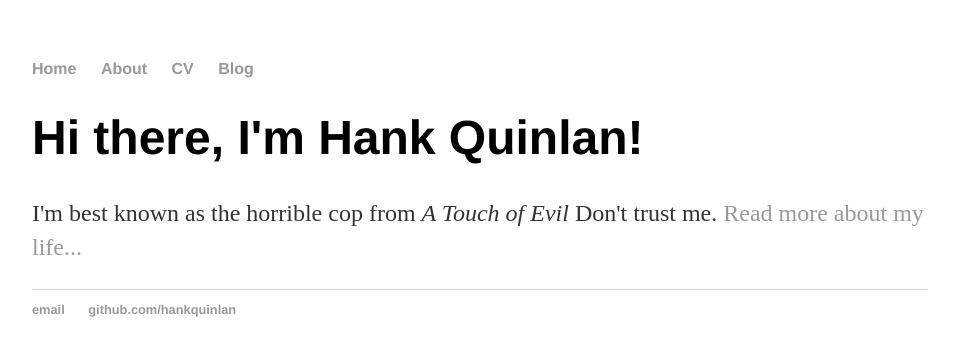
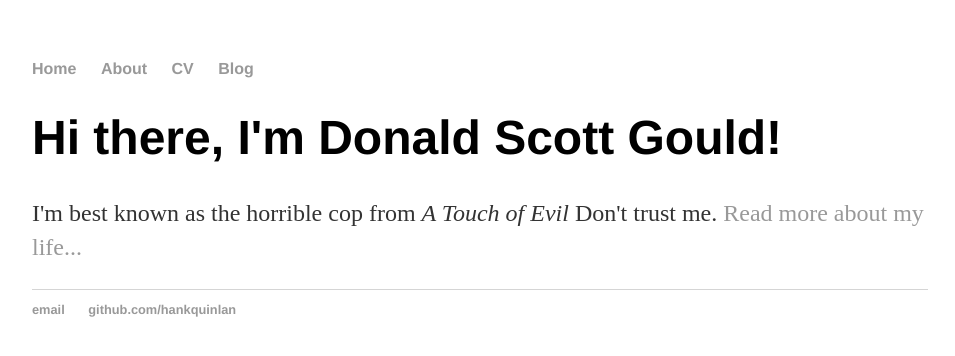
Before and after one commit to dscottgould/dscottgould.github.io, a Jekyll site: the page built from index.html, in a window 1280 px wide. Shown: the top 356 px of the page, without its empty margins (160-1115 px from the left). Built offline with Jekyll 4.4.1, drawn with Linux system fonts in a browser that asks for light colours.

Commit message:
Update index.html

```diff
--- a/index.html
+++ b/index.html
@@ -3,6 +3,6 @@ layout: default
 title: Hank Quinlan, Horrible Cop
 ---
 <div class="blurb">
-	<h1>Hi there, I'm Hank Quinlan!</h1>
+	<h1>Hi there, I'm Donald Scott Gould!</h1>
 	<p>I'm best known as the horrible cop from <em>A Touch of Evil</em> Don't trust me. <a href="/about">Read more about my life...</a></p>
 </div><!-- /.blurb -->
```
